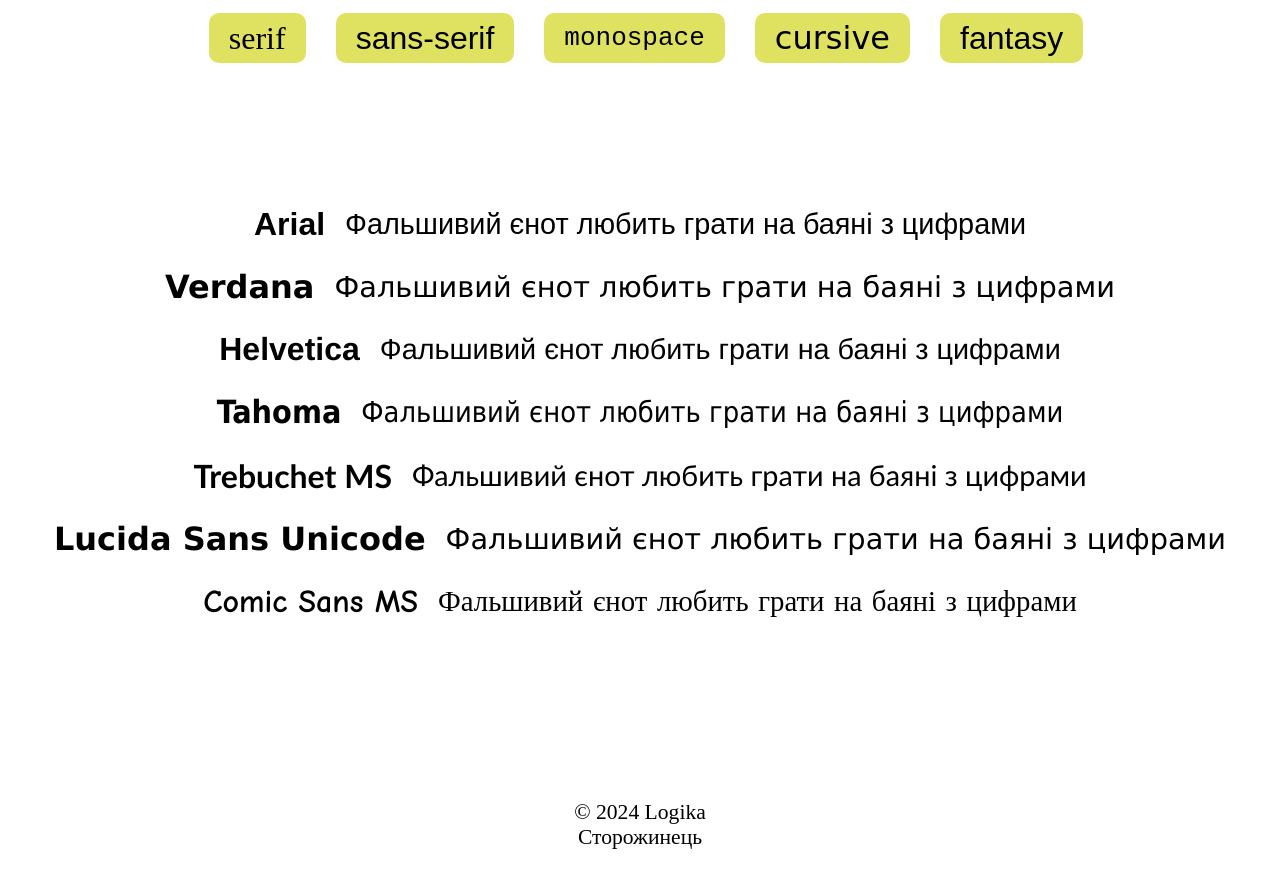
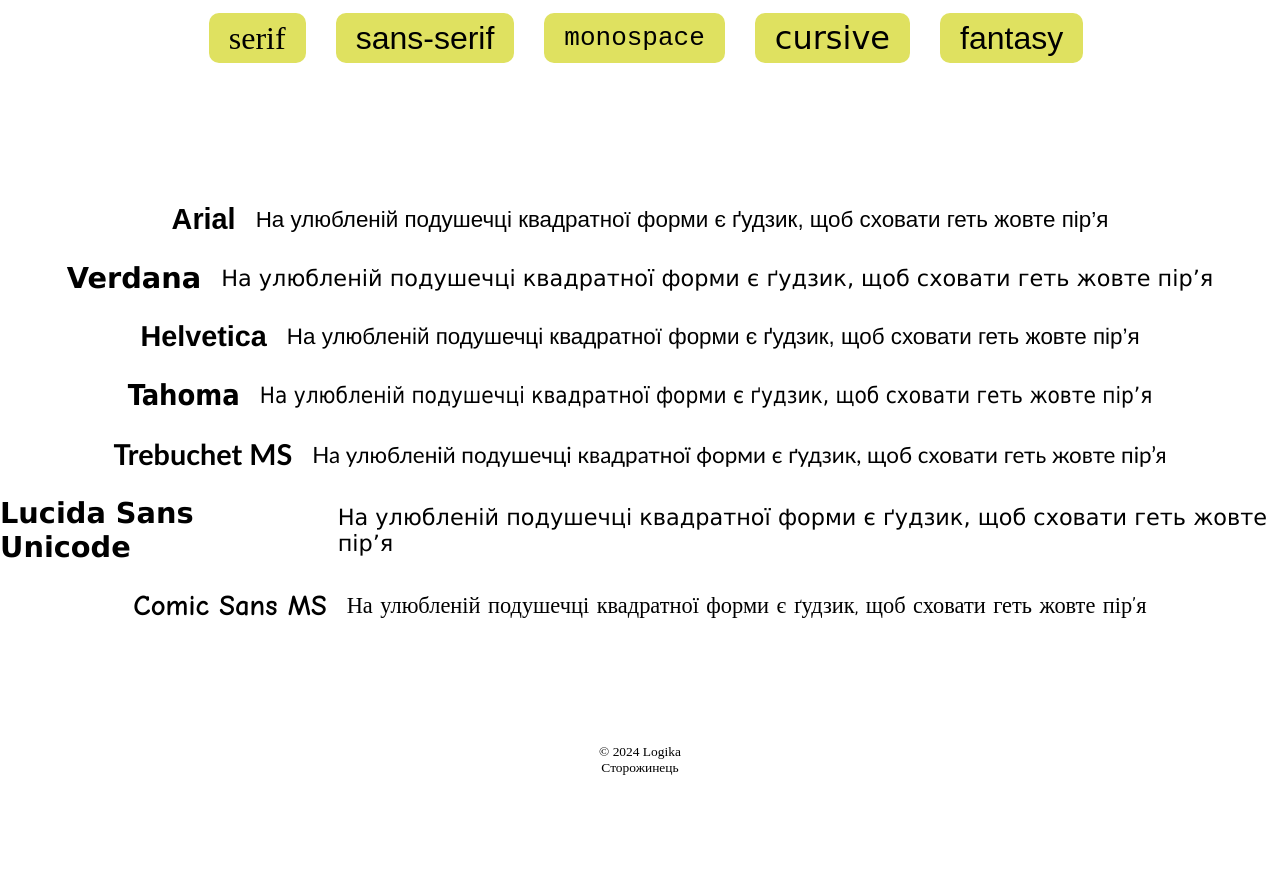
Before and after one commit to ElpidaLogika/fonts, a plain HTML site: page sans-serif.html in a window 1280 px wide. After the commit the page ends 800 px from the top, so only its background shows below. Drawn offline with Linux system fonts and the light colour scheme.

Commit message:
change font-size

```diff
--- a/sans-serif.html
+++ b/sans-serif.html
@@ -20,35 +20,35 @@
         <div class="font">
             <article style="font-family: Arial">
                 <h3>Arial</h3>
-                <p>Фальшивий єнот любить грати на баяні з цифрами</p>
+                <p>На улюбленій подушечці квадратної форми є ґудзик, щоб сховати геть жовте пір’я</p>
             </article>
             <article style="font-family: Verdana ">
                 <h3>Verdana </h3>
-                <p>Фальшивий єнот любить грати на баяні з цифрами</p>
+                <p>На улюбленій подушечці квадратної форми є ґудзик, щоб сховати геть жовте пір’я</p>
             </article>
             <article style="font-family: Helvetica">
                 <h3>Helvetica</h3>
-                <p>Фальшивий єнот любить грати на баяні з цифрами</p>
+                <p>На улюбленій подушечці квадратної форми є ґудзик, щоб сховати геть жовте пір’я</p>
             </article>
             <article style="font-family: Tahoma">
                 <h3>Tahoma</h3>
-                <p>Фальшивий єнот любить грати на баяні з цифрами</p>
+                <p>На улюбленій подушечці квадратної форми є ґудзик, щоб сховати геть жовте пір’я</p>
             </article>
             <article style="font-family: Trebuchet MS">
                 <h3>Trebuchet MS</h3>
-                <p>Фальшивий єнот любить грати на баяні з цифрами</p>
+                <p>На улюбленій подушечці квадратної форми є ґудзик, щоб сховати геть жовте пір’я</p>
             </article>
             <article style="font-family: Lucida Sans Unicode">
                 <h3>Lucida Sans Unicode</h3>
-                <p>Фальшивий єнот любить грати на баяні з цифрами</p>
+                <p>На улюбленій подушечці квадратної форми є ґудзик, щоб сховати геть жовте пір’я</p>
             </article>
             <article style="font-family: Comic Sans MS">
                 <h3>Comic Sans MS</h3>
-                <p>Фальшивий єнот любить грати на баяні з цифрами</p>
+                <p>На улюбленій подушечці квадратної форми є ґудзик, щоб сховати геть жовте пір’я</p>
             </article>
         </div>
     </main>
-    <footer style="font-size: 12px; text-align: center">
+    <footer>
         <p>© 2024 Logika<br>Сторожинець</p>
     </footer>
 </body>
--- a/style.css
+++ b/style.css
@@ -47,12 +47,16 @@ footer {
     height: 10vh;
     background: #fff;
     width: 100%;
+    position: fixed;
+    top: 93vh;
+    font-size: 0.6em;
+    text-align: center;
 }
 
 p {
-    font-size: 1.8em;
+    font-size: 1.4em;
 }
 
 h3 {
-    font-size: 2em;
+    font-size: 1.8em;
 }
```
Also changed, not shown: cursive.html (+4 -4 lines), fantasy.html (+2 -3 lines), index.html (+6 -6 lines), monospace.html (+4 -4 lines).
